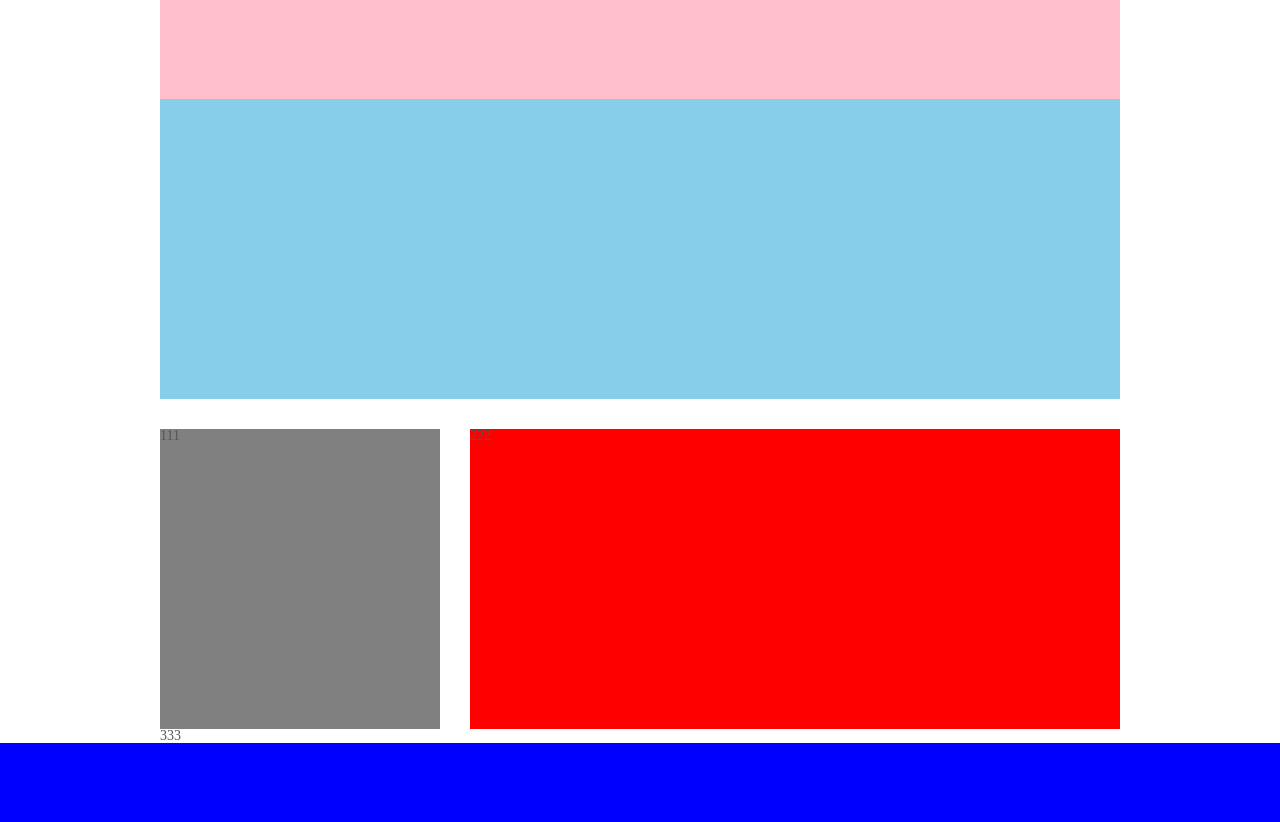
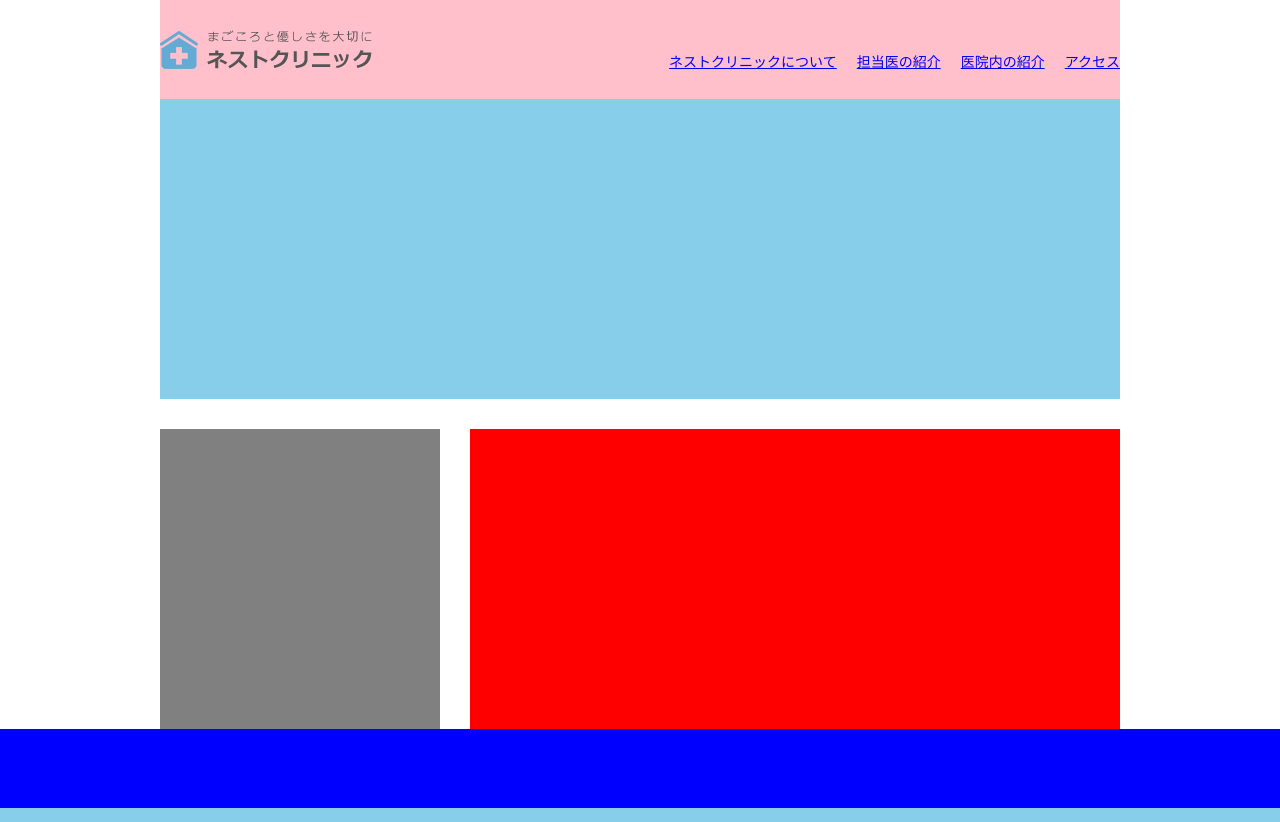
Before and after one commit to taniguchi604/practice, a PHP site: page / in a window 1280 px wide. Run offline with PHP 8.4, Linux system fonts and the light colour scheme.

Commit message:
ヘッダー完成

```diff
--- a/chapter1/index.html
+++ b/chapter1/index.html
@@ -15,7 +15,19 @@
 	<div id='wrapper'>
 
 		<!-- #header ここから -->
-		<header></header>
+		<header>
+			<h1><img src="images/logo.png" alt="Bridge"/></h1>
+			<nav>
+				<ul>
+					<li><a href="#">ネストクリニックについて</a></li>
+					<li><a href="#">担当医の紹介</a></li>
+					<li><a href="#">医院内の紹介</a></li>
+					<li><a href="#">アクセス</a></li>
+					<div class='clearfix'></div>
+				</ul>
+			</nav>
+			<div class='clearfix'></div>
+		</header>
 		<!-- #header ここまで -->
 
 		<!-- #mainimage ここから -->
@@ -23,14 +35,14 @@
 		<!-- #mainimage ここまで -->
 
 		<!-- #left ここから -->
-		<div id='left'>111</div>
+		<div id='left'></div>
 		<!-- #left ここまで -->
 
 		<!-- #right ここから -->
-		<div id='right'>222</div>
+		<div id='right'></div>
 		<!-- #right ここまで -->
 
-		<div id='clearfix'>333</div>
+		<div class='clearfix'></div>
 
 	</div>
 	<!-- #wrapper ここまで -->
--- a/chapter1/style.css
+++ b/chapter1/style.css
@@ -65,18 +65,50 @@ body {
 	-moz-osx-font-smoothing: grayscale;
 }
 
+
+
+
+/* ========================================
+	ラッパー
+========================================= */
 div#wrapper {
 	width: 960px;
 	height: auto;
 	margin: 0 auto;
 }
 
+
+
+
+/* ========================================
+	ヘッダー
+========================================= */
 header {
 	width: 960px;
 	height: 99px;
 	background-color: pink;
 }
 
+header h1 {
+	width: 213px;
+	height: 39px;
+	margin-top: 30px;
+	float: left;
+}
+
+nav {
+	float: right;
+	margin-top: 56px;
+}
+
+nav ul li {
+	float: left;
+	margin-left: 20px;
+}
+
+/* ========================================
+	メイン画像
+========================================= */
 div#mainimage {
 	width: 960px;
 	height: 300px;
@@ -84,6 +116,12 @@ div#mainimage {
 	margin-bottom: 30px;
 }
 
+
+
+
+/* ========================================
+	レフト
+========================================= */
 div#left {
 	width: 280px;
 	height: 300px;
@@ -92,6 +130,12 @@ div#left {
 	margin-right: 30px;
 }
 
+
+
+
+/* ========================================
+	ライト
+========================================= */
 div#right {
 	width: 650px;
 	height: 300px;
@@ -99,10 +143,18 @@ div#right {
 	float: left;
 }
 
-div#clearfix {
+
+
+div.clearfix {
 	clear: both;
 }
 
+
+
+
+/* ========================================
+	フッター
+========================================= */
 footer {
 	width: 100%;
 	height: 79px;
```
